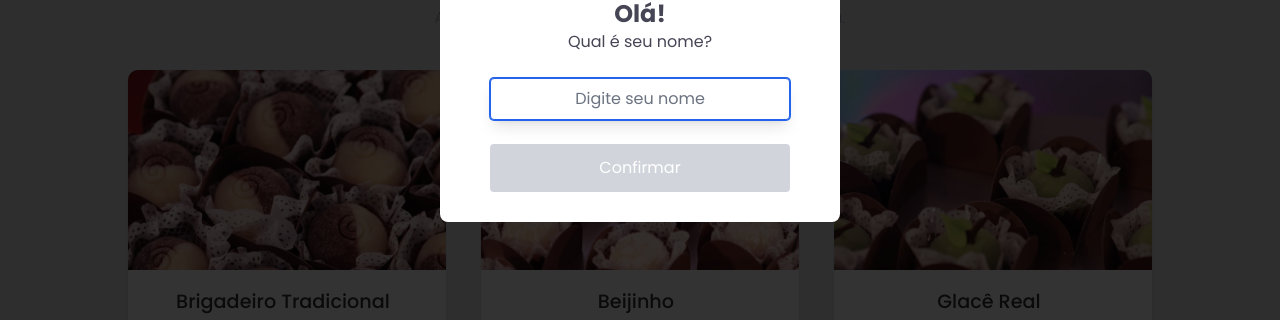
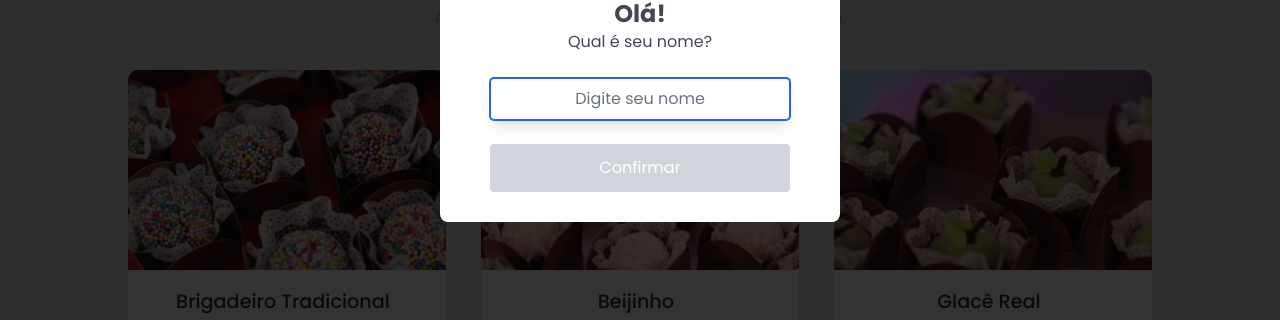
Before and after one commit to alansods/docinhos-classicos-e-gourmet, a Vue app: page /#/aula-03 in a window 1280 px wide. Shown: the part 405-725 px from the top of the page. Built offline with nearby package versions, Linux system fonts and the light colour scheme; no server answers; what vue-youtube would draw is missing.

Commit message:
conteudo

```diff
--- a/src/store.js
+++ b/src/store.js
@@ -88,7 +88,7 @@ export default new Vuex.Store({
       {
         id: 1,
         nome: "Brigadeiro Tradicional",
-        imagem: "casadinho.jpg",
+        imagem: "brigadeiro-tradicional.jpg",
         tempo: "55min",
         porcoes: "12 porções",
         calorias: "100kcal",
--- a/src/views/aulas/aula-03/Receitas.vue
+++ b/src/views/aulas/aula-03/Receitas.vue
@@ -19,7 +19,11 @@
           :class="{ opacidade: receita.skeleton }"
           @click="$router.push({ path: receita.path })"
         >
-          <img v-if="receita.finalizada" class="icone-done shadow" src="../../../assets/img/padrao/check.svg" />
+          <img
+            v-if="receita.finalizada"
+            class="icone-done shadow"
+            src="../../../assets/img/padrao/check.svg"
+          />
           <div class="container-img">
             <img
               @load="receita.skeleton = false"
@@ -71,6 +75,12 @@ export default {
   gap: 35px;
   flex-wrap: wrap;
   justify-content: center;
+}
+
+@media (min-width: 600px) {
+  .container-receitas {
+    justify-content: flex-start;
+  }
 }
 
 .receita-item {
--- a/src/views/aulas/aula-03/receitas/BrigadeiroTradicional.vue
+++ b/src/views/aulas/aula-03/receitas/BrigadeiroTradicional.vue
@@ -30,7 +30,7 @@
         <div class="rounded-lg">
           <div id="video-apresentacao" class="aspect-w-16 aspect-h-9">
             <youtube
-              video-id="CvNYORdHItg"
+              video-id="OrZiT6lAig4"
               class="border-white border-4 shadow-xl rounded-sm"
               @ended="ended"
             />
```
Also changed, not shown: src/assets/img/receitas/brigadeiro-tradicional.jpg (added), 1 other file (tests, documents, lock files or other folders).
